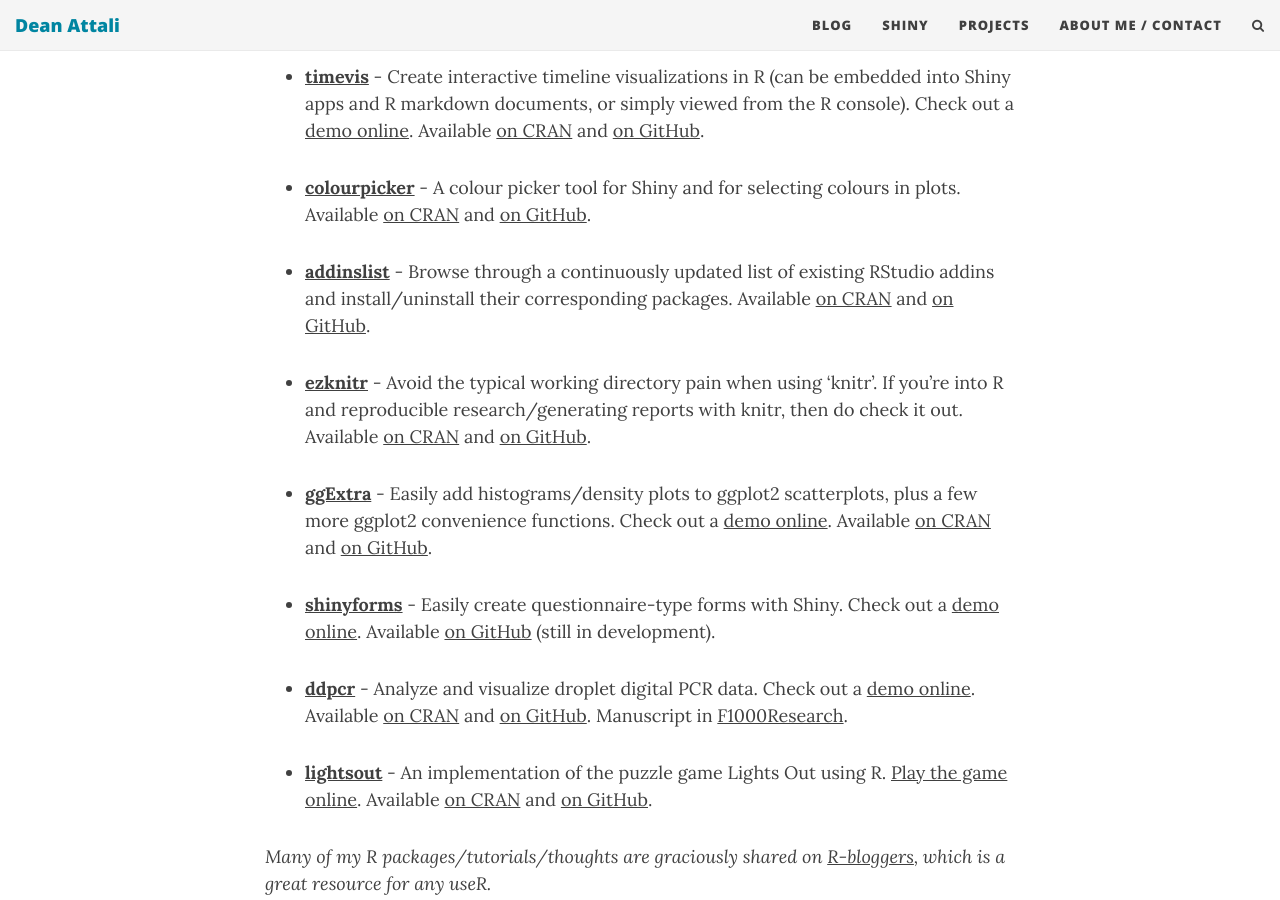
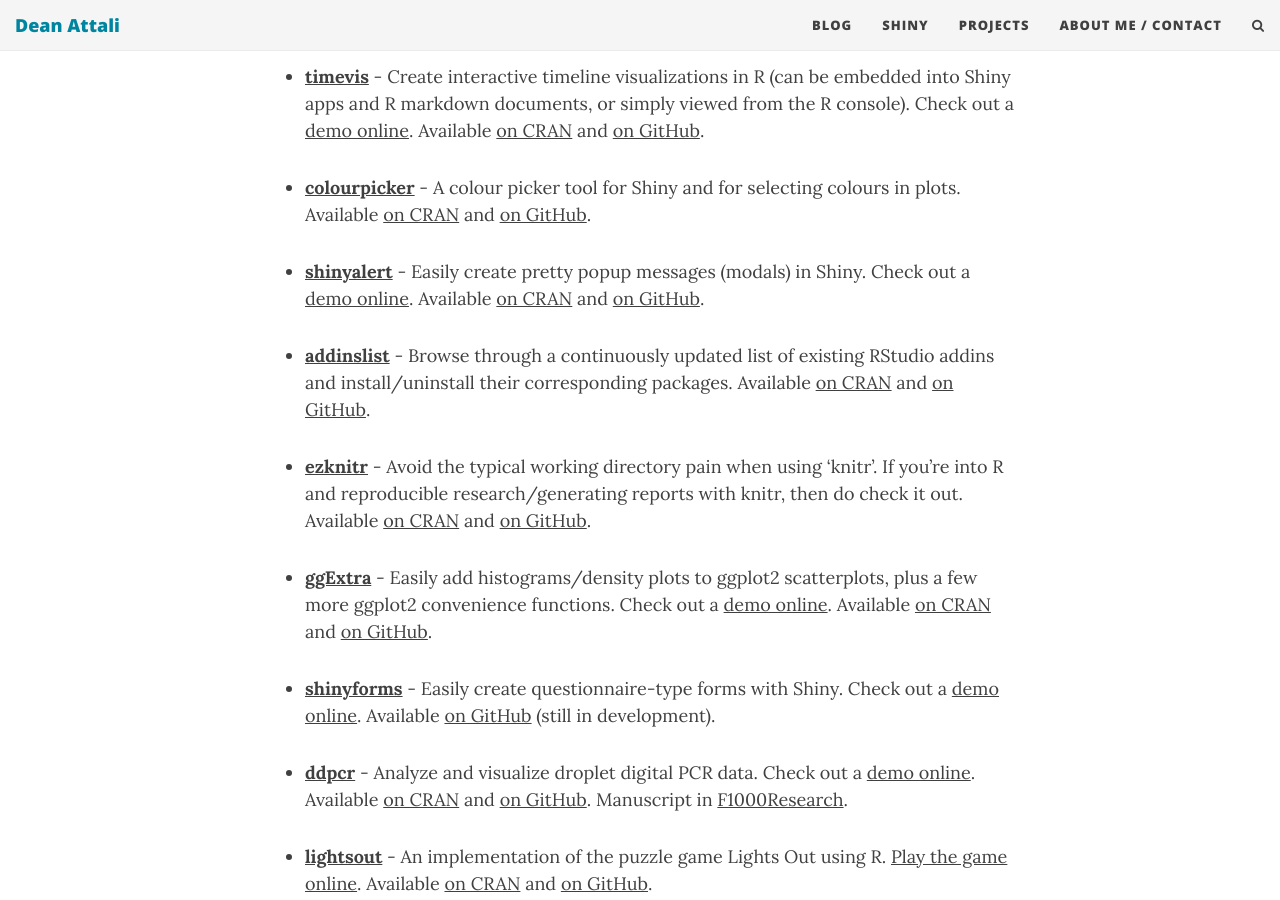
Before and after one commit to daattali/daattali.github.io, a Jekyll site: the page built from projects.md, in a window 1280 px wide and 900 px high, scrolled down 997 px. Built offline with Jekyll 4.4.1, drawn with Linux system fonts in a browser that asks for light colours; nearby versions of some CDN libraries; comment, search, counter and statistics services are not loaded.

Commit message:
add shinyalert to projects

```diff
--- a/projects.md
+++ b/projects.md
@@ -28,6 +28,8 @@
 - **[timevis](https://github.com/daattali/timevis)** - Create interactive timeline visualizations in R (can be embedded into Shiny apps and R markdown documents, or simply viewed from the R console). Check out a [demo online](https://daattali.com/shiny/timevis-demo/). Available [on CRAN](https://cran.r-project.org/package=timevis) and [on GitHub](https://github.com/daattali/timevis).
 
 - **[colourpicker](https://github.com/daattali/colourpicker)** - A colour picker tool for Shiny and for selecting colours in plots. Available [on CRAN](https://cran.r-project.org/package=colourpicker) and [on GitHub](https://github.com/daattali/colourpicker).
+
+- **[shinyalert](https://github.com/daattali/shinyalert)** - Easily create pretty popup messages (modals) in Shiny. Check out a [demo online](https://daattali.com/shiny/shinyalert-demo/). Available [on CRAN](https://cran.r-project.org/package=shinyalert) and [on GitHub](https://github.com/daattali/shinyalert).
 
 - **[addinslist](https://github.com/daattali/addinslist)** - Browse through a continuously updated list of existing RStudio addins and install/uninstall their corresponding packages. Available [on CRAN](https://cran.r-project.org/package=addinslist) and [on GitHub](https://github.com/daattali/addinslist).
 
```
